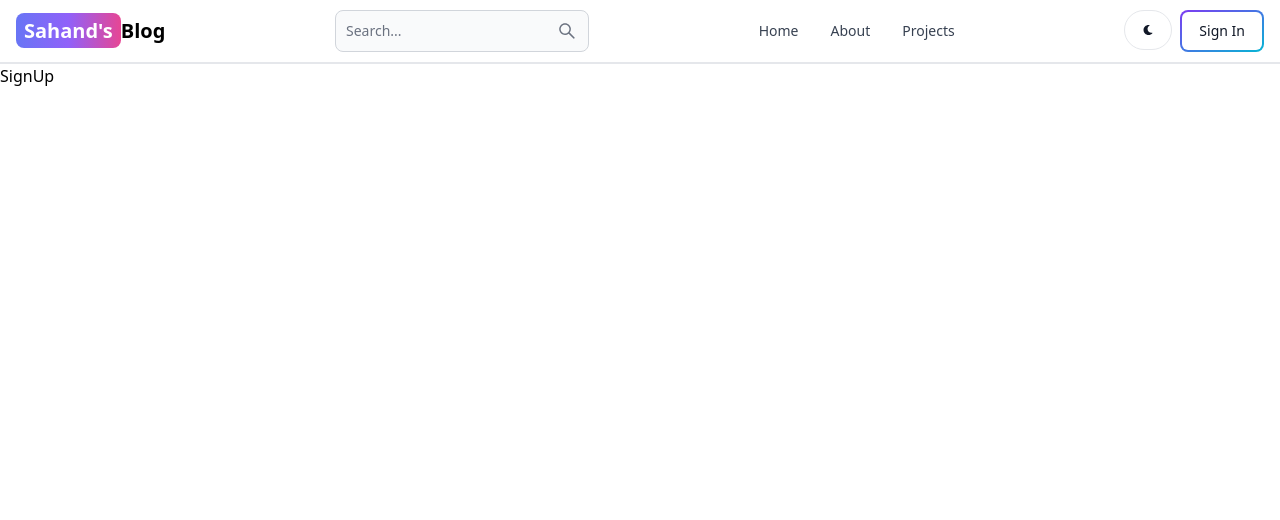
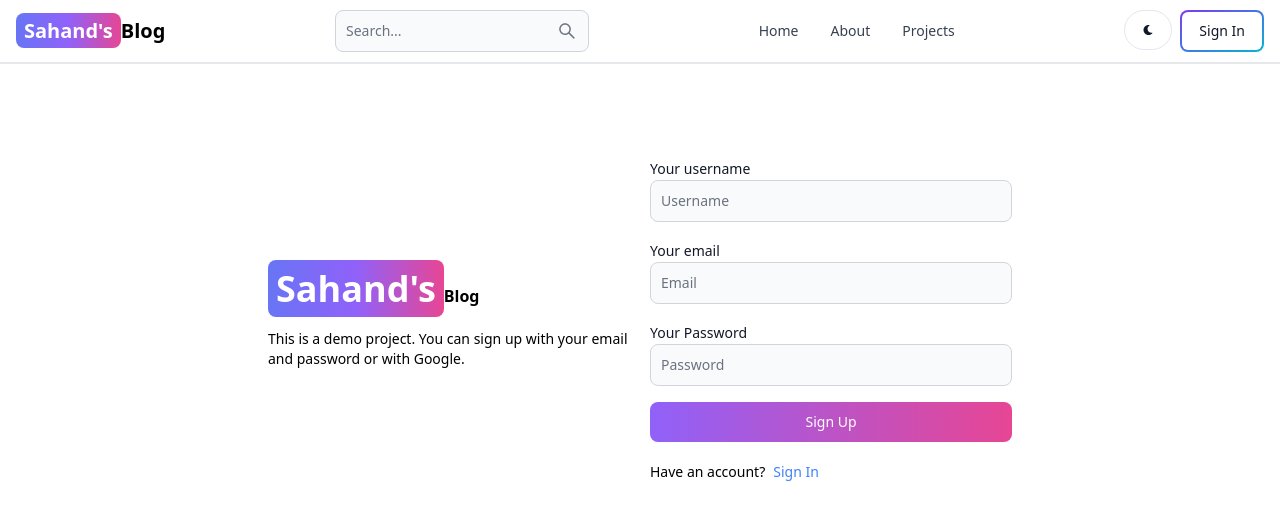
Before and after one commit to danalkwifi/mern-blog, a React (Vite) app in the folder client/: page /sign-up in a window 1280 px wide. Shown: the top 520 px of the page. Built offline with nearby package versions, Linux system fonts and the light colour scheme.

Commit message:
complete sing up page ui

```diff
--- a/client/src/pages/SignUp.jsx
+++ b/client/src/pages/SignUp.jsx
@@ -1,7 +1,56 @@
+import { Label, TextInput, Button } from 'flowbite-react';
 import React from 'react'
+import {Link} from 'react-router-dom';
 
 export default function SignUp() {
   return (
-    <div>SignUp</div>
+    <div className='min-h-screen mt-20'>
+      <div className='flex p-3 max-w-3xl mx-auto flex-col md:flex-row md:items-center gap-5'>
+      {/* left */}
+      <div className='flex-1'>
+      <Link to="/" className='font-bold dark:text-white'>
+            <span className='px-2 py-1 bg-gradient-to-r from-indigo-500 via-purple-500 to-pink-500 rounded-lg text-white text-4xl'>Sahand's</span>
+            Blog
+        </Link>
+        <p className='text-sm mt-5'>
+          This is a demo project. You can sign up with your email and password or with Google.
+        </p>
+      </div>
+      {/* right */}
+      <div className='flex-1'>
+        <form className='flex flex-col gap-4'>
+          <div>
+            <Label value='Your username' />
+            <TextInput
+              type='text'
+              placeholder='Username'
+              id='username'
+             />
+          </div>
+          <div>
+            <Label value='Your email' />
+            <TextInput
+              type='text'
+              placeholder='Email'
+              id='email'
+             />
+          </div>
+          <div>
+            <Label value='Your Password' />
+            <TextInput
+              type='text'
+              placeholder='Password'
+              id='password'
+             />
+          </div>
+          <Button gradientDuoTone='purpleToPink' type='submit'>Sign Up</Button>
+        </form>
+        <div className='flex gap-2 text-sm mt-5'>
+          <span>Have an account?</span>
+          <Link to='/sign-in' className='text-blue-500'>Sign In</Link>
+        </div>
+      </div>
+      </div>
+    </div>
   )
 }
```
